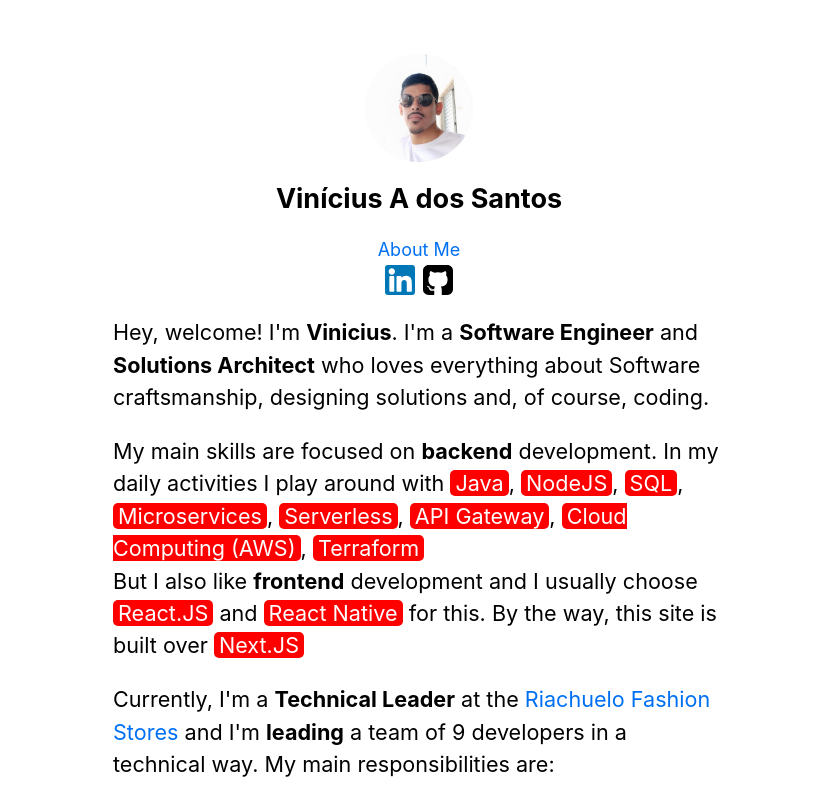
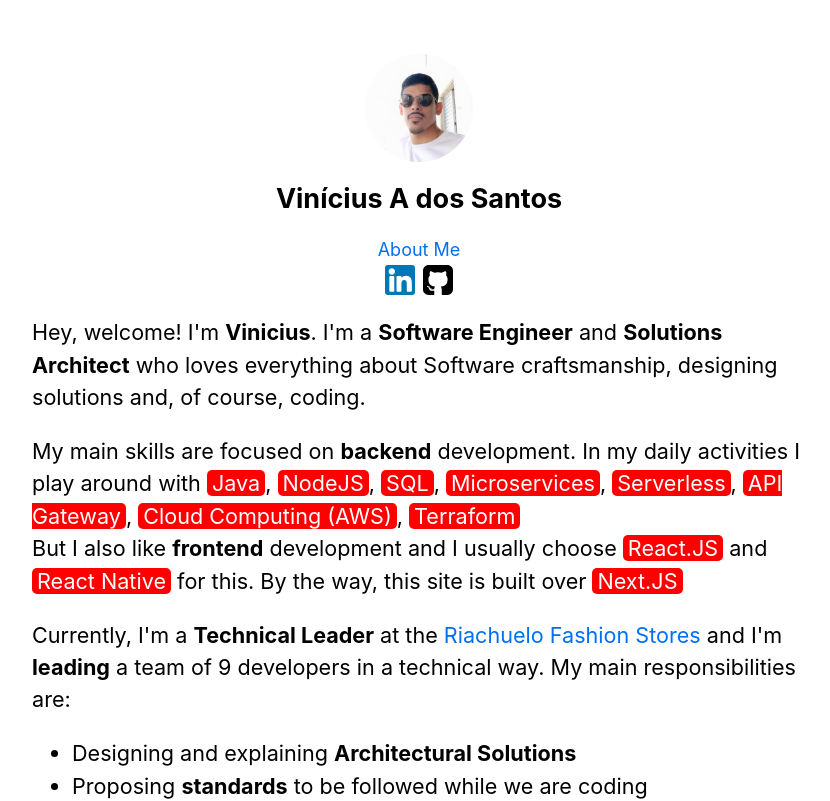
Before and after one commit to viniciusvasti/my-personal-website, a Next.js app: page /aboutme in a window 1280 px wide. Shown: the top 801 px of the page, without its empty margins (221-1051 px from the left). Built offline with nearby package versions, Linux system fonts and the light colour scheme.

Commit message:
Page layout with max-width

```diff
--- a/components/layout.module.css
+++ b/components/layout.module.css
@@ -1,5 +1,5 @@
 .container {
-    max-width: 36rem;
+    max-width: 45rem;
     padding: 0 1rem;
     margin: 3rem auto 6rem;
 }
--- a/styles/global.css
+++ b/styles/global.css
@@ -31,4 +31,5 @@
     padding-left: 3px;
     padding-right: 3px;
     border-radius: 5px;
+    font-size: 12px;
 }
```
